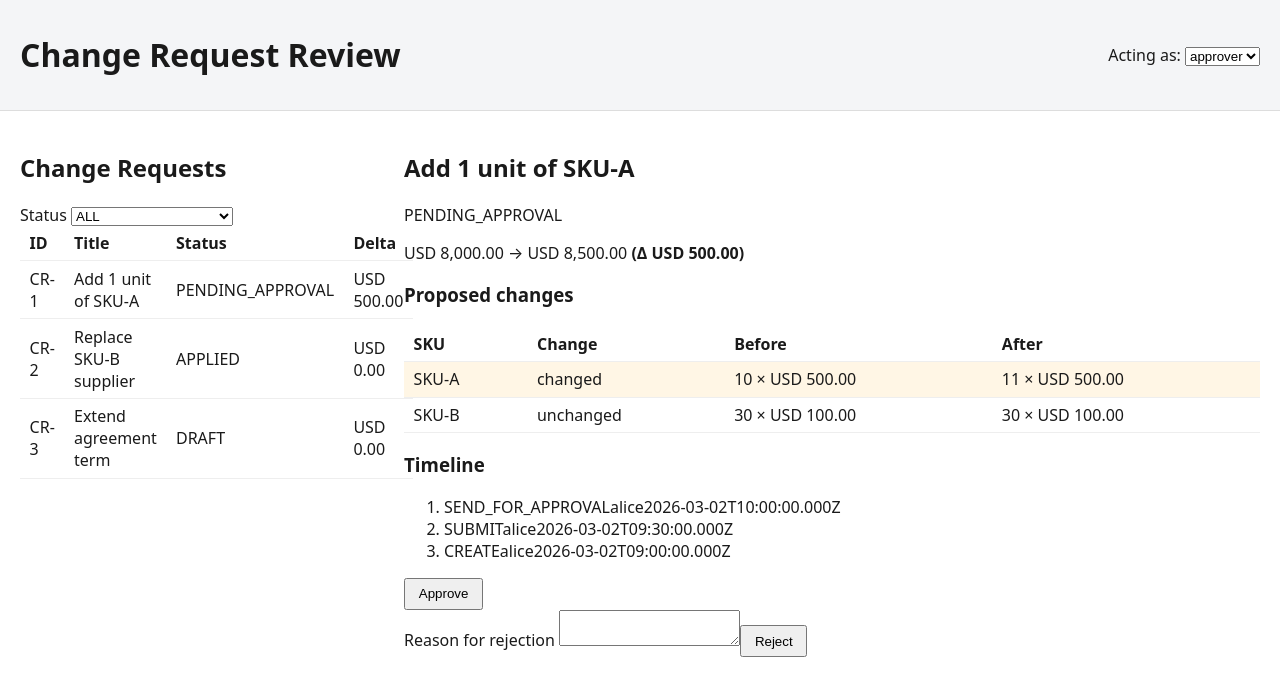
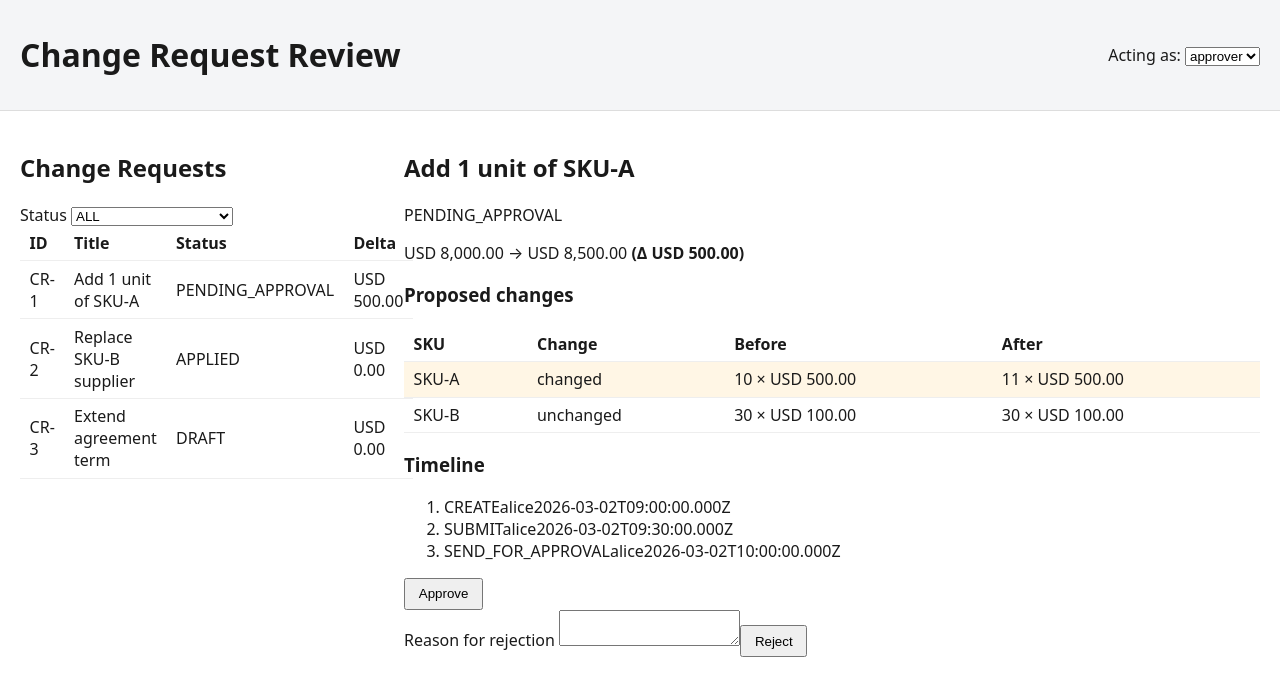
Before and after one commit to Saraalsobah/cr-assessment-frontend, an Angular app: page / in a window 1280 px wide. Shown: the top 696 px of the page. Built offline with nearby package versions, Linux system fonts and the light colour scheme.

Commit message:
Task 3: timeline sorted oldest-first

```diff
--- a/src/components/cr-detail/cr-detail.component.ts
+++ b/src/components/cr-detail/cr-detail.component.ts
@@ -56,8 +56,11 @@ export class CrDetailComponent implements OnInit {
 
 	/** Approval timeline, oldest-first. */
 	get timeline(): TimelineEntry[] {
-		// TODO: return the audit entries ordered chronologically (oldest first).
-		return this.detail?.audit ?? [];
+		const audit = this.detail?.audit ?? [];
+
+		const copy = [...audit];
+		return copy.sort((a,b)=> Date.parse(a.at)-Date.parse(b.at));
+
 	}
 
 	/** Whether the current user may approve the loaded CR: it must be pending AND the user needs an approve policy. */
```
